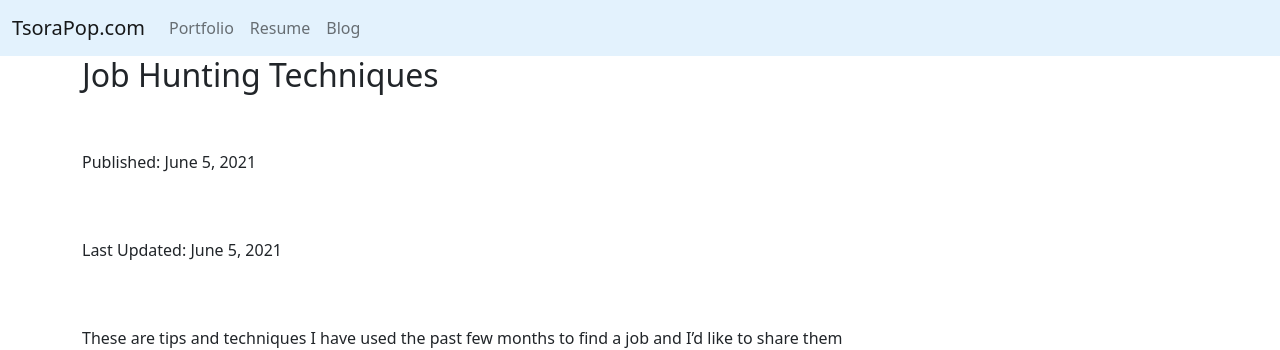
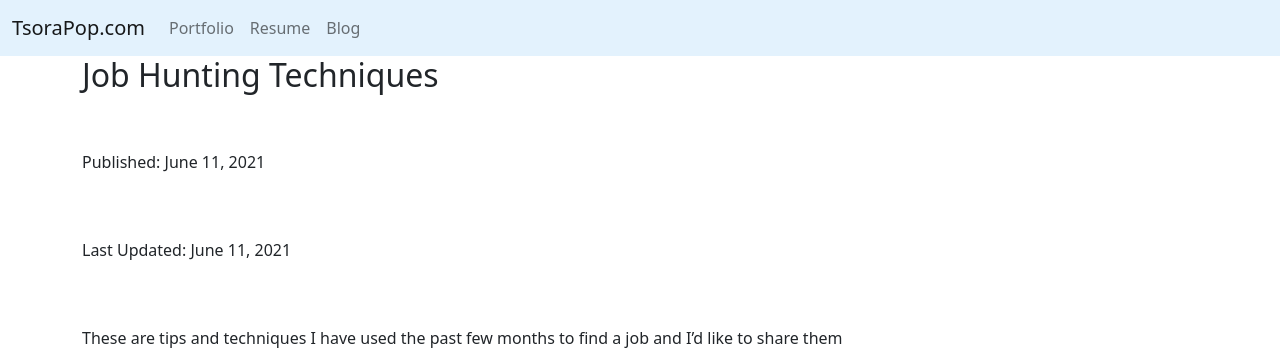
Before and after one commit to Tsora-Pop/Tsora-Pop.github.io, a Jekyll site: the page built from _posts/2021-06-11-Job-Hunting-Techniques.markdown, in a window 1280 px wide and 900 px high. Shown: the top 350 px of the window. Built offline with Jekyll 4.4.1, drawn with Linux system fonts in a browser that asks for light colours.

Commit message:
Update 2021-06-11-Job-Hunting-Techniques.markdown

```diff
--- a/_posts/2021-06-11-Job-Hunting-Techniques.markdown
+++ b/_posts/2021-06-11-Job-Hunting-Techniques.markdown
@@ -1,10 +1,10 @@
 ---
 layout: post
 headimage: <img src= "assets/jobhunt.PNG" class="card-img-top" alt="Header Image" width="100" height="100">
-published: June 5, 2021
-updated: June 5, 2021
+published: June 11, 2021
+updated: June 11, 2021
 excerpt_separator: <!--more-->
-tag: Resources
+tag: Career
 ---
 ## {{ page.title}}
 Published: {{ page.published }}
```
